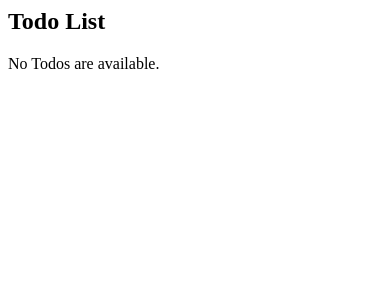
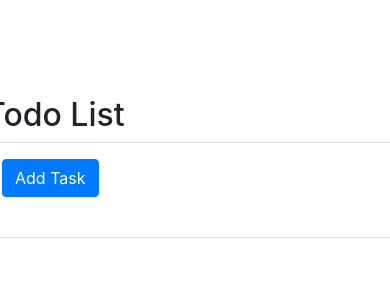
Before and after one commit to shearichard/django-sockpuppet-tester, a Django app: page /polls/ in a window 390 px wide. Shown: the top 300 px of the page. Run offline with Django 3.2, Linux system fonts and the light colour scheme; data that the repository does not hold is empty.

Commit message:
List and Add Todo using traditional Django now complete

```diff
--- a/djgsckpuptst/polls/models.py
+++ b/djgsckpuptst/polls/models.py
@@ -1,5 +1,6 @@
 # polls/models.py
 from django.db import models
+from django import forms
 
 class Todo(models.Model):
   title = models.CharField(max_length=120)
@@ -8,3 +9,8 @@
 
   def _str_(self):
     return self.title
+
+class TodoForm(forms.Form):
+    class Meta:
+        model = Todo
+        fields = ['title', 'description', 'completed']
--- /dev/null
+++ b/djgsckpuptst/polls/templates/todo/base.html
@@ -0,0 +1,35 @@
+<!-- todo/base.html -->
+{% load static %}
+<!doctype html>
+<html lang="en">
+  <head>
+    <!-- Required meta tags -->
+    <meta charset="utf-8">
+    <meta name="viewport" content="width=device-width, initial-scale=1, shrink-to-fit=no">
+
+    <!-- Bootstrap CSS -->
+    <link rel="stylesheet" href="https://cdn.jsdelivr.net/npm/bootstrap@4.5.3/dist/css/bootstrap.min.css" integrity="sha384-TX8t27EcRE3e/ihU7zmQxVncDAy5uIKz4rEkgIXeMed4M0jlfIDPvg6uqKI2xXr2" crossorigin="anonymous">
+
+	<title>{% block title %}Default Page Title - You should never see this{% endblock %}</title>
+  </head>
+  <body>
+    <!-- Experimental placement of sockpuppet js START-->
+    <script src="{% static 'sockpuppet/sockpuppet.js' %}"></script>
+    <!-- Experimental placement of sockpuppet js STOP -->
+    <div id="content">
+        {% block content %}{% endblock %}
+    </div>
+
+    <!-- Optional JavaScript; choose one of the two! -->
+
+    <!-- Option 1: jQuery and Bootstrap Bundle (includes Popper) -->
+    <script src="https://code.jquery.com/jquery-3.5.1.slim.min.js" integrity="sha384-DfXdz2htPH0lsSSs5nCTpuj/zy4C+OGpamoFVy38MVBnE+IbbVYUew+OrCXaRkfj" crossorigin="anonymous"></script>
+    <script src="https://cdn.jsdelivr.net/npm/bootstrap@4.5.3/dist/js/bootstrap.bundle.min.js" integrity="sha384-ho+j7jyWK8fNQe+A12Hb8AhRq26LrZ/JpcUGGOn+Y7RsweNrtN/tE3MoK7ZeZDyx" crossorigin="anonymous"></script>
+
+    <!-- Option 2: jQuery, Popper.js, and Bootstrap JS
+    <script src="https://code.jquery.com/jquery-3.5.1.slim.min.js" integrity="sha384-DfXdz2htPH0lsSSs5nCTpuj/zy4C+OGpamoFVy38MVBnE+IbbVYUew+OrCXaRkfj" crossorigin="anonymous"></script>
+    <script src="https://cdn.jsdelivr.net/npm/popper.js@1.16.1/dist/umd/popper.min.js" integrity="sha384-9/reFTGAW83EW2RDu2S0VKaIzap3H66lZH81PoYlFhbGU+6BZp6G7niu735Sk7lN" crossorigin="anonymous"></script>
+    <script src="https://cdn.jsdelivr.net/npm/bootstrap@4.5.3/dist/js/bootstrap.min.js" integrity="sha384-w1Q4orYjBQndcko6MimVbzY0tgp4pWB4lZ7lr30WKz0vr/aWKhXdBNmNb5D92v7s" crossorigin="anonymous"></script>
+    -->
+  </body>
+</html>
--- a/djgsckpuptst/polls/templates/todo/index.html
+++ b/djgsckpuptst/polls/templates/todo/index.html
@@ -1,19 +1,29 @@
-<CTYPE html>
-<html>
-  <head>
-    <meta charset="utf-8">
-    <title>List of Todos</title>
-  </head>
-  <body>
-    <h2>Todo List</h2>
-	{% if todo_list %}
-		<ul>
-		{% for todo in todo_list %}
-			<li><a href="/todo/{{ todo.id }}/">{{ todo.title }}</a></li>
-		{% endfor %}
-		</ul>
-	{% else %}
-		<p>No Todos are available.</p>
-	{% endif %}
-  </body>
-</html>
+{% extends "todo/base.html" %}
+{%block title %}List of Todos{% endblock %}
+
+{% block content %}
+
+    <h1 class="text-white text-uppercase text-center my-4">Todo app</h1>
+	<div class="row">
+        <div class="col-md-6 col-sm-10 mx-auto p-0">
+            <h2>Todo List</h2>
+        </div>
+    </div>
+	<div class="row">
+	  <div class="col-md-6 col-sm-10 mx-auto p-0">
+		<div class="card p-3">
+            <div class="">
+                <a href="/polls/insert" class="btn btn-primary" target="_self" "noopener noreferrer">Add Task</a>
+            </div>
+            <br/>
+            <div class="">
+                <ul class="list-group list-group-flush">
+                    {% for todo in todo_list %}
+                        <li class="list-group-item"><a href="/todo/{{ todo.id }}/">{{ todo.title }}</a></li>
+                    {% endfor %}
+                </ul>
+            </div>
+        </div>
+	  </div>
+	</div>
+{% endblock %}
--- a/djgsckpuptst/polls/urls.py
+++ b/djgsckpuptst/polls/urls.py
@@ -3,7 +3,9 @@
 from .views  import polls_increment
 from . import viewsAvoidNameClash  as viewsANC
 
+app_name = 'todo'
 urlpatterns = [
     path('', viewsANC.index, name='index'),
+    path('insert', viewsANC.insert, name='insert'),
     path('increment/', polls_increment.pollsincrement, name='increment'),
 ]
--- a/djgsckpuptst/polls/viewsAvoidNameClash.py
+++ b/djgsckpuptst/polls/viewsAvoidNameClash.py
@@ -1,8 +1,10 @@
 from django.shortcuts import render
 from django.http import HttpResponse
 from django.template import loader
+from django.shortcuts import redirect
 
 from .models import Todo
+from .models import TodoForm
 
 def index(request):
     todo_list = Todo.objects.order_by('title')
@@ -13,3 +15,16 @@
         'todo_list': todo_list,
     }
     return HttpResponse(template.render(context, request))
+
+def insert(request):
+    if request.method == "POST":
+        f = TodoForm(request.POST)
+        if f.is_valid():
+            todo_obj= Todo.objects.create(title=f.data['title'], description=f.data['description'])
+            todo_obj.save()
+
+        return redirect('/polls')
+    else:
+        template = loader.get_template('todo/detail.html')
+        context = {}
+        return HttpResponse(template.render(context, request))
```
Also changed, not shown: djgsckpuptst/polls/templates/todo/detail.html (added, +57 -0 lines).
